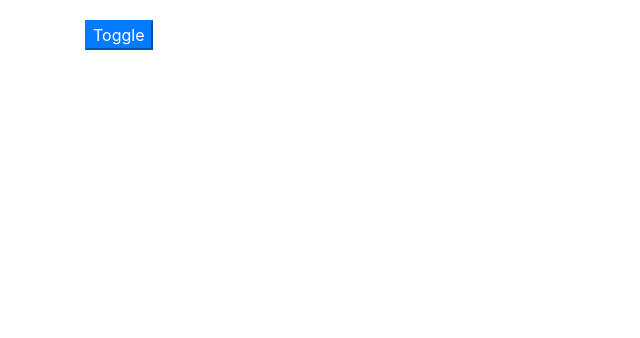
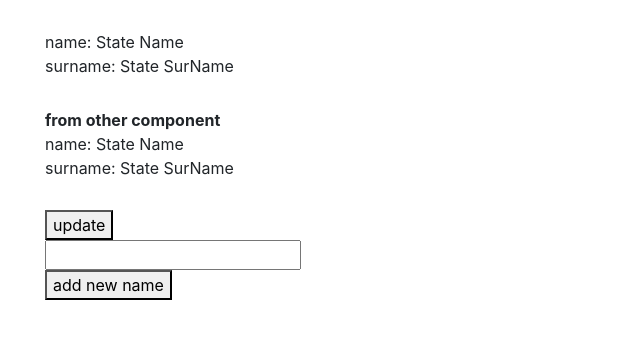
Before and after one commit to saynschuman/first-vue-cli, a Vue app: page / in a window 1280 px wide. Shown: the top 338 px of the page, without its empty margins (0-640 px from the left). Built offline with nearby package versions, Linux system fonts and the light colour scheme.

Commit message:
vuex add name

```diff
--- a/package.json
+++ b/package.json
@@ -10,7 +10,8 @@
   "dependencies": {
     "bootstrap": "^4.2.1",
     "dev": "^0.1.3",
-    "vue": "^2.5.21"
+    "vue": "^2.5.21",
+    "vuex": "^3.0.1"
   },
   "devDependencies": {
     "@vue/cli-plugin-babel": "^3.2.0",
--- a/src/App.vue
+++ b/src/App.vue
@@ -1,57 +1,57 @@
 <template>
+  <div>
     <div class="container">
-        <div class="row">
-            <div class="col-md-12">
-            <button class="button btn, btn-primary" @click="display = !display">Toggle</button>
-            <transition name="appear">
-                <div class="p-3 mb-2 bg-success text-white" v-if="display">Hello</div>
-            </transition>
+      <div class="name">name: <span> {{name}} </span></div>
+      <div class="name">surname: <span>{{surName}}</span></div>
+    </div>
+    <Profile />
+    <div class="container">
+      <div class="buttons">
+        <button @click="updateName">update</button>
+        <div>
+          <input type="text" v-model="inputName">
+          <div>
+            <button @click="addNewName">add new name</button>
+          </div>
+        </div>
       </div>
     </div>
   </div>
 </template>
 
 <script>
+import Profile from './components/common/Profile'
 export default {
   data() {
     return {
-          display: false
+      inputName: ''
+    };
+  },
+  computed: {
+    name() {
+      return this.$store.state.name
+    },
+    surName() {
+      return this.$store.state.surName
     }
   },
   methods: {
-        updateLastName(value) {
-          this.lastName = value
+    updateName() {
+      // console.log('new mame')
+      this.$store.state.name = 'new Name'
+    },
+    addNewName() {
+      this.$store.state.name = this.inputName
     }
+  },
+  components: {
+    Profile
   }
-    }
+};
 </script>
 
 <style>
-    button {
-        cursor: pointer;
+  .container {
+    margin: 30px;
   }
-    .container {
-        margin-top: 20px;
-    }
-    .button {
-        display: block;
-        margin-bottom: 20px;
-    }
-    .appear-enter {
-        opacity: 0;
-        transform: translateX(10px);
-    }
-    .appear-enter-active {
-        transition: all 1s;
-    }
-    .appear-leave {
-
-    }
-
-    .appear-leave-active {
-        opacity: 0;
-        transition: all .5s;
-        transform: translateX(10px);
-    }
-
 </style>
--- /dev/null
+++ b/src/components/common/Profile.vue
@@ -0,0 +1,24 @@
+<template>
+    <div class="container">
+         <b>from other component</b>
+        <div class="name">name: <span> {{name}} </span></div>
+        <div class="name">surname: <span>{{surName}}</span></div>
+    </div>
+</template>
+
+<script>
+  export default {
+    computed: {
+      name() {
+        return this.$store.state.name
+      },
+      surName() {
+        return this.$store.state.surName
+      }
+    }
+  };
+</script>
+
+<style scoped>
+
+</style>
--- a/src/main.js
+++ b/src/main.js
@@ -1,10 +1,12 @@
 import Vue from "vue"
 import App from './App'
 import Header from './components/layout/Header'
+import { store } from'./store/store'
 
 Vue.component('global-header', Header)
 
 new Vue({
   el: "#app",
-  render: h => h(App)
+  render: h => h(App),
+  store
 });
--- /dev/null
+++ b/src/store/store.js
@@ -0,0 +1,11 @@
+import Vue from 'vue'
+import Vuex from 'vuex'
+
+Vue.use(Vuex)
+
+export const store = new Vuex.Store({
+  state: {
+    name: "State Name",
+    surName: "State SurName"
+  }
+})
```
Also changed, not shown: 1 other file (tests, documents, lock files or other folders). Lines whose indentation alone changed are shown as unchanged.
